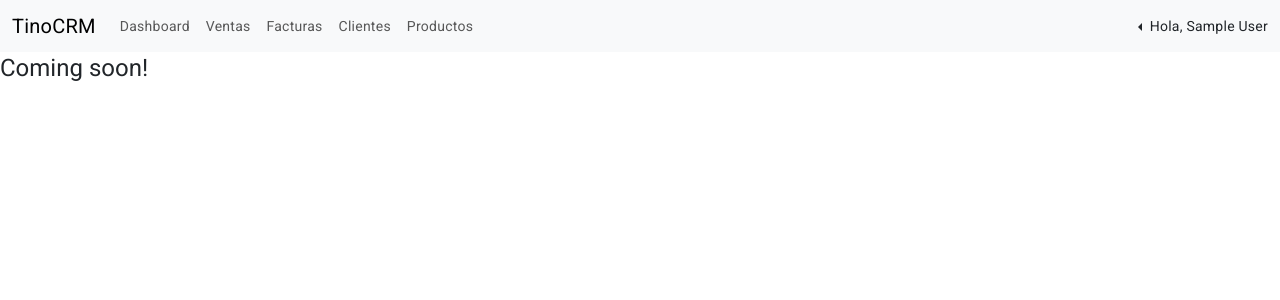
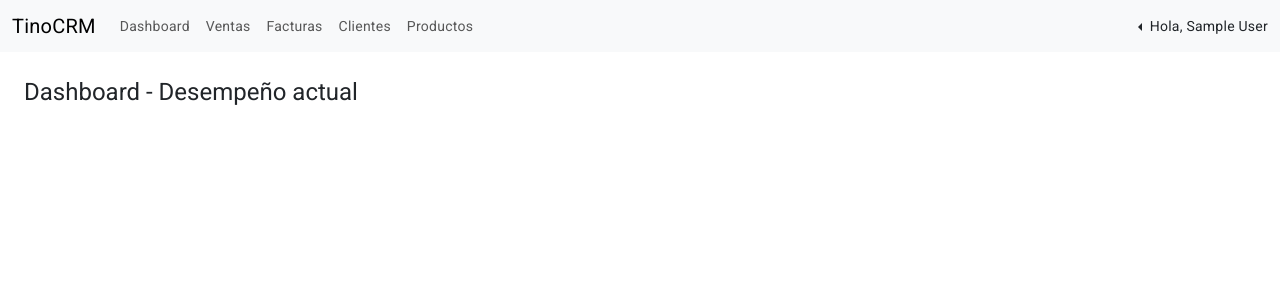
Before and after one commit to tinoreyna1984/tinocrm-frontend, an Angular app: page /crm/dashboard in a window 1280 px wide. Shown: the top 300 px of the page. Built offline with nearby package versions, Linux system fonts and the light colour scheme; sample sign-in values are in the browser's storage.

Commit message:
Cambios referenciales en el dashboard

```diff
--- a/src/app/dashboard/pages/dashboard-page/dashboard-page.component.html
+++ b/src/app/dashboard/pages/dashboard-page/dashboard-page.component.html
@@ -1 +1,3 @@
-<h1>Coming soon!</h1>
+<div class="m-4 d-flex flex-column align-items-baseline">
+    <h1>Dashboard - Desempeño actual</h1>
+</div>
--- a/src/app/dashboard/pages/dashboard-page/dashboard-page.component.ts
+++ b/src/app/dashboard/pages/dashboard-page/dashboard-page.component.ts
@@ -1,4 +1,5 @@
 import { Component } from '@angular/core';
+import { AuthService } from 'src/app/auth/services/auth.service';
 
 @Component({
   selector: 'app-dashboard-page',
@@ -6,5 +7,5 @@ import { Component } from '@angular/core';
   styleUrls: ['./dashboard-page.component.css']
 })
 export class DashboardPageComponent {
-
+  constructor(private authService: AuthService){}
 }
```
